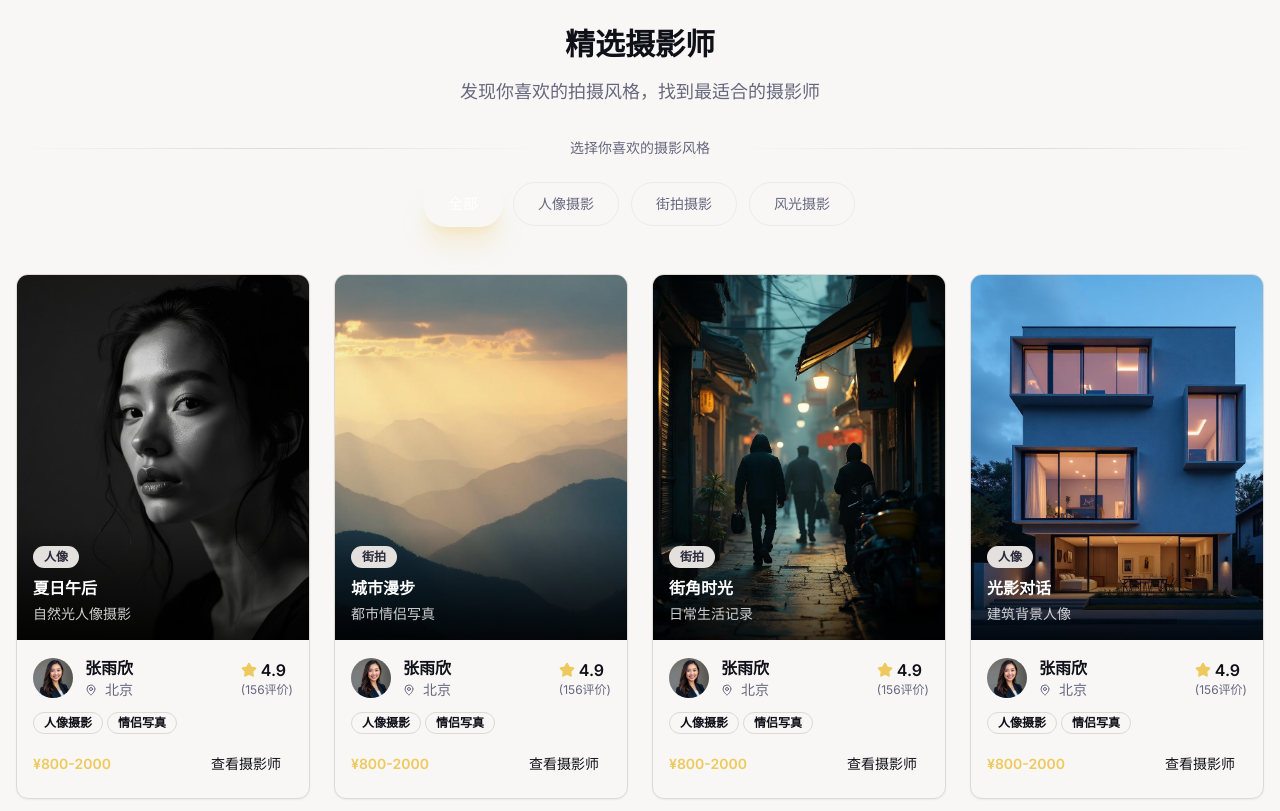
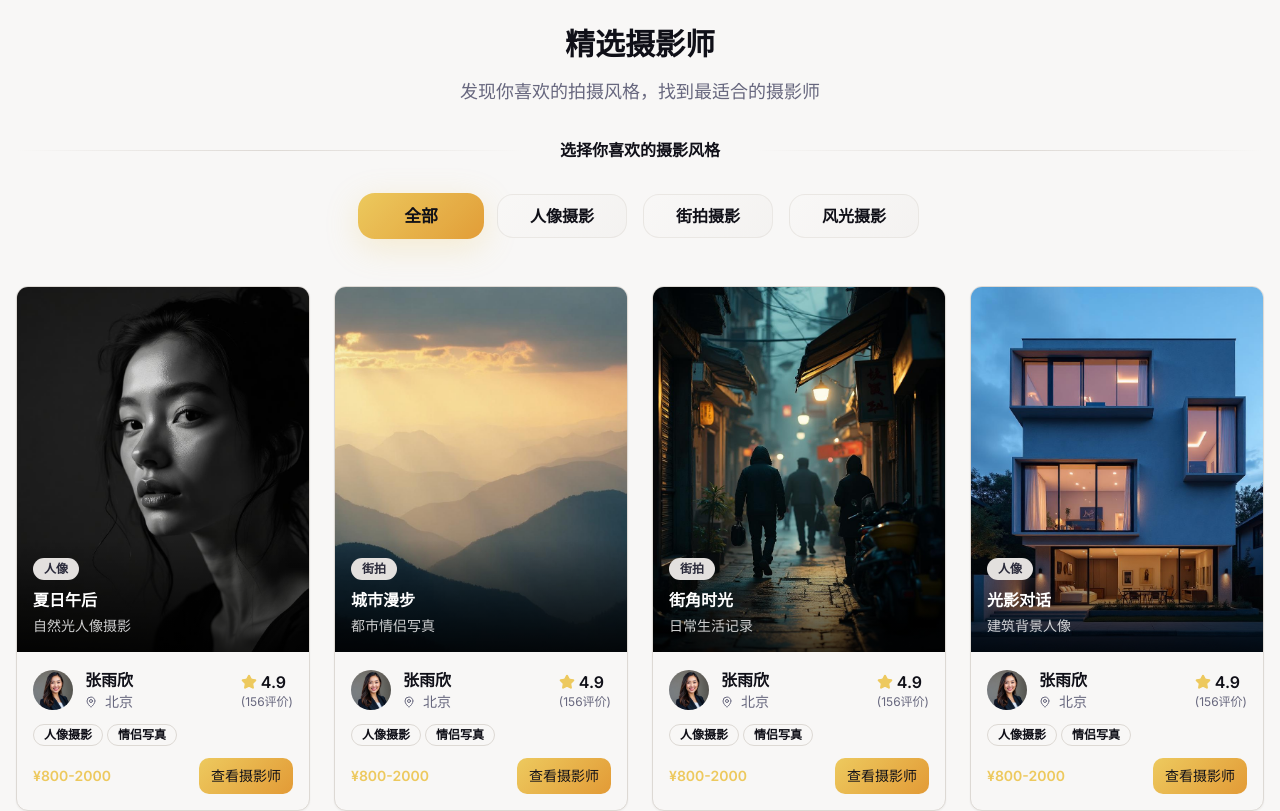
Before and after one commit to renfei19910831/beijing-advanture, a React (Vite) app: page / in a window 1280 px wide. Shown: the part 1260-2071 px from the top of the page. Built offline with nearby package versions, Linux system fonts and the light colour scheme.

Commit message:
Refine filter button interaction

```diff
--- a/src/components/PhotographerSearch.tsx
+++ b/src/components/PhotographerSearch.tsx
@@ -20,31 +20,31 @@ const PhotographerSearch = ({
     <div className="space-y-8 mb-12">
       {/* 主分类 - 大标签设计 */}
       {categories.length > 0 && (
-        <div className="space-y-4">
-          <div className="flex items-center justify-center space-x-3 mb-6">
+        <div className="space-y-6">
+          <div className="flex items-center justify-center space-x-3 mb-8">
             <div className="h-px bg-gradient-to-r from-transparent via-border to-transparent flex-1"></div>
-            <h3 className="text-sm font-medium text-muted-foreground px-4 bg-background">选择你喜欢的摄影风格</h3>
+            <h3 className="text-base font-semibold text-foreground px-6 bg-background font-serif">选择你喜欢的摄影风格</h3>
             <div className="h-px bg-gradient-to-r from-transparent via-border to-transparent flex-1"></div>
           </div>
 
-          <div className="flex flex-wrap justify-center gap-3">
+          <div className="flex flex-wrap justify-center gap-4">
             {categories.map((category) => (
               <Button
                 key={category.value}
-                variant={activeCategory === category.value ? "default" : "ghost"}
+                variant="ghost"
                 size="lg"
                 onClick={() => onCategoryChange?.(category.value)}
                 className={`
-                  relative px-6 py-3 rounded-full transition-all duration-300 font-medium
+                  relative px-8 py-4 rounded-2xl font-semibold text-base transition-all duration-300 ease-smooth min-w-[120px]
                   ${activeCategory === category.value
-                    ? "bg-gradient-primary text-white shadow-xl shadow-primary/25 scale-105"
-                    : "hover:bg-muted hover:text-foreground hover:scale-105 text-muted-foreground border border-muted"
+                    ? "bg-gradient-primary text-primary-foreground shadow-button-hover scale-105 border-0"
+                    : "bg-gradient-soft text-foreground hover:bg-secondary hover:text-foreground hover:scale-102 hover:shadow-button border border-border/50"
                   }
                 `}
               >
-                {category.label}
+                <span className="relative z-10">{category.label}</span>
                 {activeCategory === category.value && (
-                  <div className="absolute inset-0 rounded-full bg-gradient-primary opacity-20 animate-pulse"></div>
+                  <div className="absolute inset-0 rounded-2xl bg-primary/10 animate-pulse"></div>
                 )}
               </Button>
             ))}
--- a/src/index.css
+++ b/src/index.css
@@ -44,7 +44,11 @@ All colors MUST be HSL.
     --shadow-gold: 0 8px 32px hsl(45 80% 65% / 0.25);
     --shadow-hover: 0 20px 80px hsl(240 20% 8% / 0.2);
     --gradient-gold: linear-gradient(135deg, hsl(45 90% 70%), hsl(35 85% 60%));
+    --gradient-primary: linear-gradient(135deg, hsl(45 80% 65%), hsl(35 75% 55%));
     --gradient-platinum: linear-gradient(180deg, hsl(30 8% 92%), hsl(30 12% 85%));
+    --gradient-soft: linear-gradient(135deg, hsl(30 15% 97%), hsl(30 12% 95%));
+    --shadow-button: 0 4px 20px hsl(45 80% 65% / 0.15);
+    --shadow-button-hover: 0 8px 30px hsl(45 80% 65% / 0.25);
     --transition-luxury: all 0.5s cubic-bezier(0.23, 1, 0.32, 1);
     --transition-smooth: all 0.4s cubic-bezier(0.25, 0.46, 0.45, 0.94);
     --transition-quick: all 0.2s ease-out;
--- a/tailwind.config.ts
+++ b/tailwind.config.ts
@@ -70,10 +70,14 @@ export default {
 			backgroundImage: {
 				'hero-gradient': 'var(--hero-gradient)',
 				'glass': 'var(--glass-bg)',
+				'gradient-primary': 'var(--gradient-primary)',
+				'gradient-soft': 'var(--gradient-soft)',
 			},
 			boxShadow: {
 				'elegant': 'var(--shadow-elegant)',
 				'hover': 'var(--shadow-hover)',
+				'button': 'var(--shadow-button)',
+				'button-hover': 'var(--shadow-button-hover)',
 			},
 			transitionTimingFunction: {
 				'smooth': 'cubic-bezier(0.25, 0.46, 0.45, 0.94)',
```
